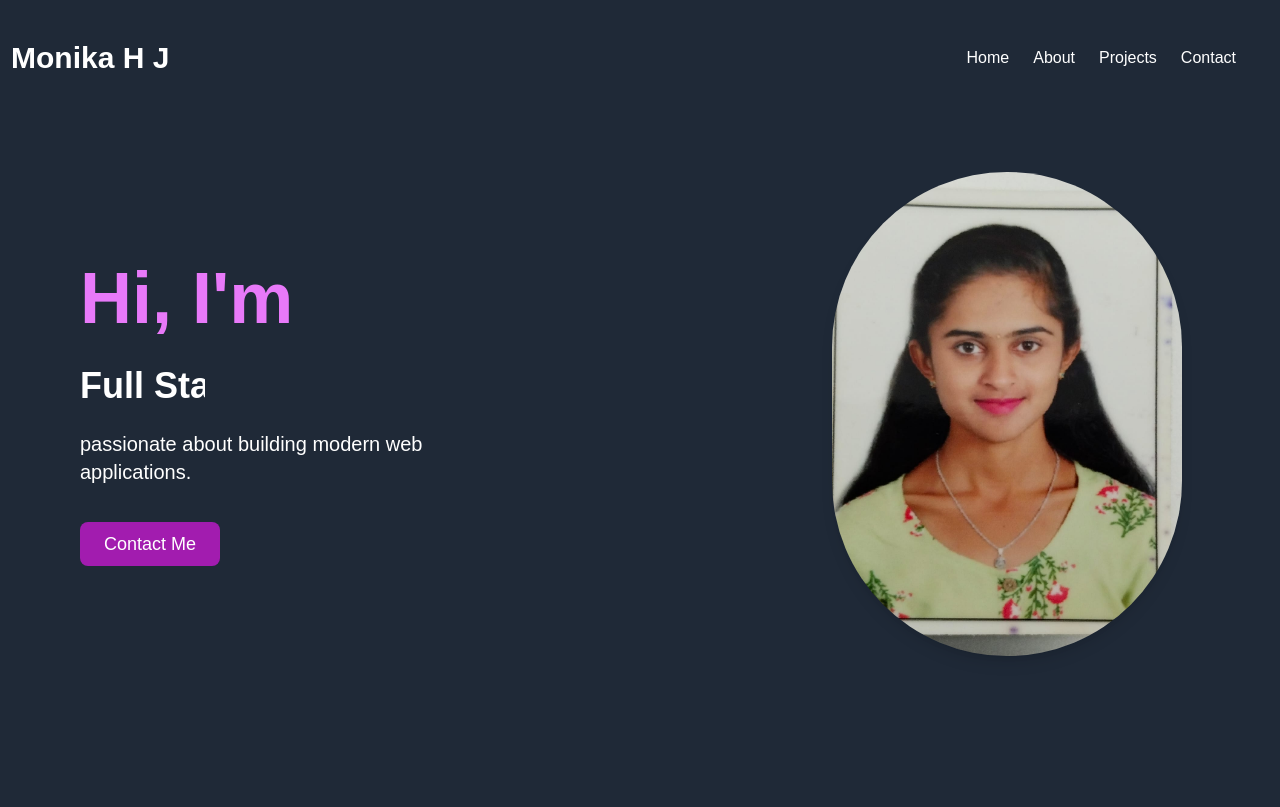
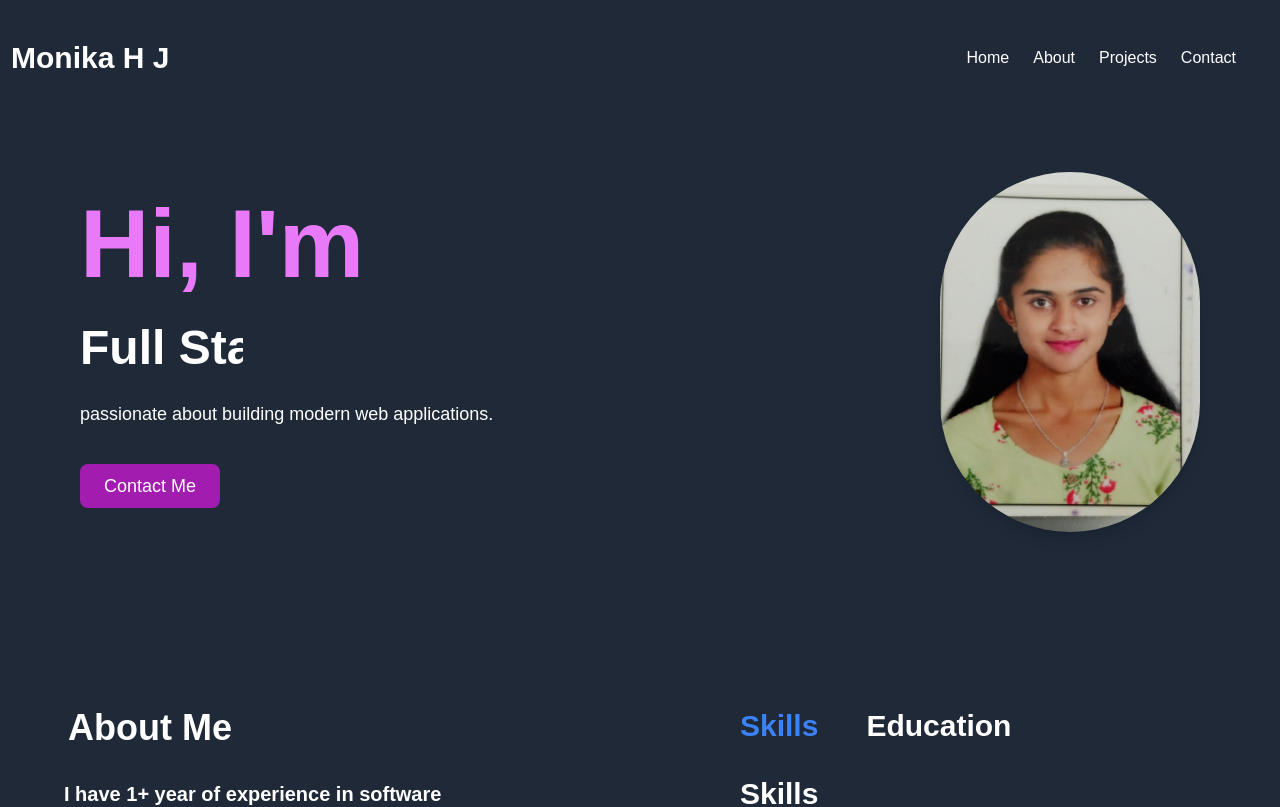
Before and after one commit to MonikaDevHJ/MonikaHJ_Portfolio, a Next.js app: page / in a window 1280 px wide. Shown: the top 807 px of the page. Built offline with nearby package versions, Linux system fonts and the light colour scheme.

Commit message:
making Project Section

```diff
--- a/src/components/About.tsx
+++ b/src/components/About.tsx
@@ -1,10 +1,13 @@
 import React, { useState } from "react";
 
-const About = () => {
-  const [activeSection, setActiveSection] = useState("Skills");
+// Define types for the section that can be active
+type Section = "Skills" | "Education";
+
+const About: React.FC = () => {
+  const [activeSection, setActiveSection] = useState<Section>("Skills");
 
   return (
-    <div className="px-11 py-24 mt-1">
+    <div className="px-11 py-24 mt-1 animate-fade-in">
       <div className="flex flex-wrap lg:space-x-40">
         {/* First Column */}
         <div className="flex-1 p-5">
@@ -23,7 +26,7 @@ const About = () => {
         </div>
 
         {/* Second Column */}
-        <div className="flex-1 p-5">
+        <div className="flex-1 p-5 animate-slide-left">
           <div className="flex space-x-12 text-xl mb-4">
             {/* Clickable Skills Section */}
             <span
@@ -49,8 +52,8 @@ const About = () => {
           {/* Skills Section */}
           {activeSection === "Skills" && (
             <div>
-              <p className="font-bold text-white text-3xl  mt-8 mb-2">Skills</p>
-              <ul className="text-white list-disc  list-inside">
+              <p className="font-bold text-white text-3xl mt-8 mb-2">Skills</p>
+              <ul className="text-white list-disc list-inside">
                 <li>Languages: JavaScript, TypeScript, Java, Python</li>
                 <li>Frontend: React, Next.js, Tailwind CSS</li>
                 <li>Backend: Node.js, tRPC, PostgreSQL</li>
@@ -62,7 +65,7 @@ const About = () => {
           {/* Education Section */}
           {activeSection === "Education" && (
             <div>
-              <p className="font-bold text-white text-3xl mt-8  mb-2">Education</p>
+              <p className="font-bold text-white text-3xl mt-8 mb-2">Education</p>
               <ul className="text-white list-disc list-inside">
                 <li>BSC in Computer Science</li>
                 <li>Certified Java Full Stack Developer</li>
--- a/src/components/Home.tsx
+++ b/src/components/Home.tsx
@@ -7,11 +7,11 @@ const Home = () => {
     <section className="flex flex-col md:flex-row items-center justify-between gap-1 md:gap-52 lg:gap-96 px-4 md:px-5 lg:px-20 py-14 bg-gray-800 text-white animate-fade-in">
       {/* Left Side (Text Content) */}
       <div className="w-full md:w-1/2 text-2xl animate-slide-left   ">
-        <p className="text-5xl md:text-6xl lg:text-7xl font-semibold mb-4 text-fuchsia-400">Hi, I'm</p>
-        <p className="text-3xl md:text-5xl lg:text-4xl font-semibold mb-4 text-white mt-8 whitespace-nowrap overflow-hidden border-r-4 border-white animate-typing  w-full ">
+        <p className="text-5xl md:text-6xl lg:text-8xl font-semibold mb-4 text-fuchsia-400">Hi, I'm</p>
+        <p className="text-3xl md:text-5xl lg:text-5xl font-semibold mb-4 text-white mt-8 whitespace-nowrap overflow-hidden border-r-4 border-white animate-typing  w-full ">
           Full Stack Developer
         </p>
-        <p className="text-base md:text-lg lg:text-xl mb-6 mt-6">
+        <p className="text-base md:text-lg lg:text-1xl mb-6 mt-7">
            passionate about building modern web applications.
         </p>
         <button className="bg-fuchsia-700 text-white text-sm md:text-base mt-3 lg:text-lg px-6 py-2 rounded-lg hover:bg-fuchsia-900">
@@ -20,13 +20,13 @@ const Home = () => {
       </div>
 
       {/* Right Side (Image) */}
-      <div className="w-full md:w-1/2 mt-8 md:mt-0 animate-zoom-in ">
+      <div className="w-full md:w-2/5 mt-8 md:mt-0 animate-zoom-in ">
         <Image
           src={Monika}
           alt="Monika"
           className="rounded-full shadow-lg"
-          width={350}
-          height={350}
+          width={300}
+          height={300}
         />
       </div>
     </section>
--- /dev/null
+++ b/src/components/Project.tsx
@@ -0,0 +1,11 @@
+import React from 'react'
+
+const Project = () => {
+  return (
+    <div>
+
+    </div>
+  )
+}
+
+export default Project
```
